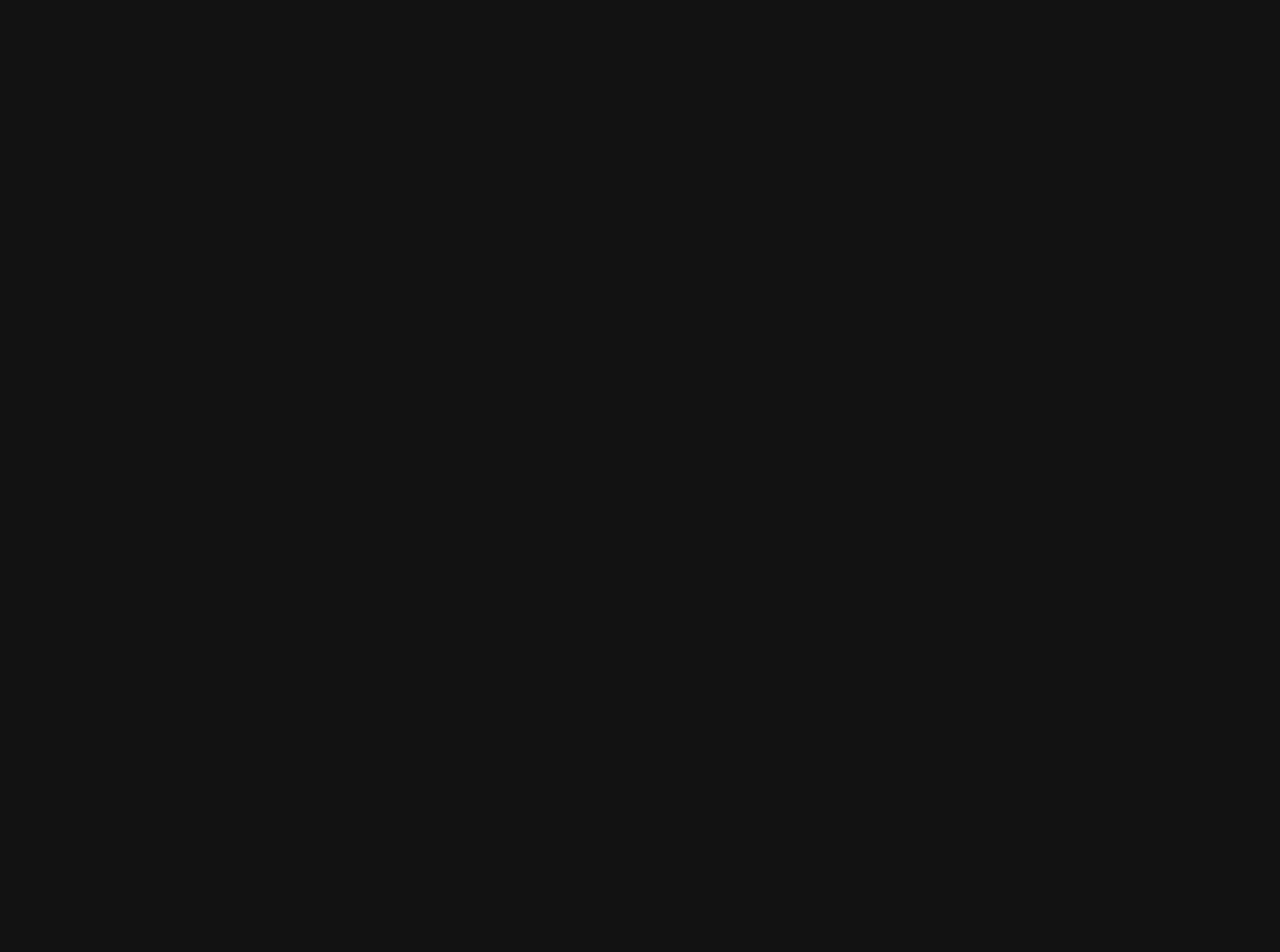
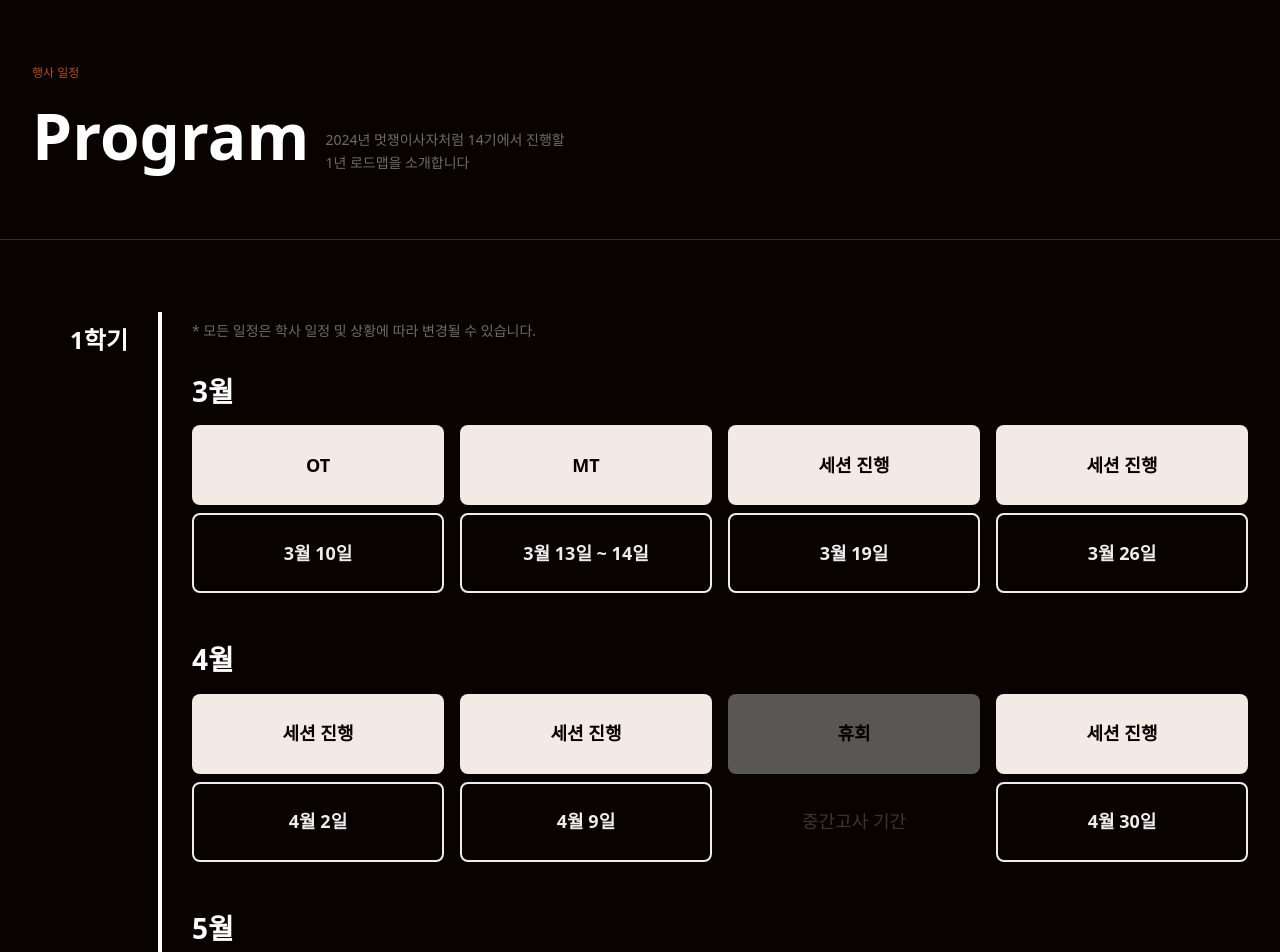
Before and after one commit to likelion-14th-page/likelion-14th-FE, a React (Vite) app: page /events in a window 1280 px wide. Before the commit this address had no page. Shown: the top 952 px of the page. Before the commit the page ends 800 px from the top, so only its background shows below. Built offline with nearby package versions, Linux system fonts and the light colour scheme.

Commit message:
#2 [UI] 행사일정 페이지 구현

```diff
--- a/src/App.jsx
+++ b/src/App.jsx
@@ -1,11 +1,13 @@
 import { BrowserRouter as Router, Route, Routes } from "react-router-dom"
 import ColorTest from "./components/common/ColorTest"
+import Events from "./pages/Events"
 
 function App() {
   return (
     <Router>
       <Routes>
         <Route path="/color-test" element={<ColorTest />} />
+        <Route path="/events" element={<Events />} />
       </Routes>
     </Router>
   )
--- /dev/null
+++ b/src/components/events/EventCard.jsx
@@ -0,0 +1,44 @@
+export default function EventCard({ title, date, isDisabled = false }) {
+  // 날짜에 숫자가 포함되어 있는지 확인 (예: '3월 10일' -> true, '추후 공지' -> false)
+  const hasDateNumber = /\d/.test(date);
+
+  // 보더를 보여줄 조건: 비활성화 상태가 아니고(AND) 날짜 형식(숫자 포함)일 때
+  const showBorder = !isDisabled && hasDateNumber;
+
+  return (
+    <div className="flex flex-col gap-2">
+      {/* 제목 부분 */}
+      <div
+        className={`
+          px-6 py-4 text-center flex items-center justify-center h-20 rounded-lg transition-all duration-200
+          ${
+            isDisabled
+              ? 'bg-gray-04 text-black opacity-60'
+              : 'bg-bright-orange-02 text-bg-dark hover:shadow-lg'
+          }
+        `}
+      >
+        <div className="body-18-bold">{title}</div>
+      </div>
+
+      {/* 날짜 부분 */}
+      <div
+        className={`
+          px-6 py-4 text-center flex items-center justify-center h-20 rounded-lg transition-all duration-200
+          ${
+            isDisabled
+              ? 'text-gray-04 opacity-60'
+              : 'text-gray-01 hover:shadow-lg'
+          }
+          ${
+            showBorder ? 'border-2 border-gray-01' : ''
+          }
+        `}
+      >
+        <div className={hasDateNumber ? "body-18-bold" : "body-18-regular text-gray-04 opacity-60"}>
+          {date}
+        </div>
+      </div>
+    </div>
+  );
+}
--- /dev/null
+++ b/src/components/events/EventSeason.jsx
@@ -0,0 +1,59 @@
+import EventCard from './EventCard';
+
+export default function EventSeason({ season, monthsData, seasonColor, description }) {
+  const filteredMonths = monthsData.filter(monthData => monthData.events.length > 0);
+
+  return (
+    <div className="flex gap-6 mb-16">
+
+      {/* 1. 왼쪽: 계절 제목 */}
+      <div className="flex-shrink-0 w-24 text-right pt-1">
+        <h2
+          className="title-24-semibold break-keep"
+          style={{ color: seasonColor }}
+        >
+          {season}
+        </h2>
+      </div>
+
+      {/* 2. 중앙: 세로 줄 */}
+      <div className="flex flex-col items-center relative">
+        <div
+          className="w-1 flex-1 -mt-2"
+          style={{ backgroundColor: seasonColor }}
+        ></div>
+        <div
+          className="w-4 h-4 rounded-full flex-shrink-0 z-10"
+          style={{ backgroundColor: seasonColor }}
+        ></div>
+      </div>
+
+      {/* 3. 오른쪽: 컨텐츠 영역 */}
+      <div className="flex-1 pb-8">
+        {description && (
+          <div className="mb-8">
+            {description}
+          </div>
+        )}
+
+        <div className="space-y-12">
+          {filteredMonths.map((monthData) => (
+            <div key={monthData.month}>
+              <h3 className="title-28-semibold text-white mb-4">{monthData.month}</h3>
+              <div className="grid grid-cols-1 sm:grid-cols-2 md:grid-cols-3 lg:grid-cols-4 gap-4">
+                {monthData.events.map((event, index) => (
+                  <EventCard
+                    key={index}
+                    title={event.title}
+                    date={event.date}
+                    isDisabled={event.isDisabled}
+                  />
+                ))}
+              </div>
+            </div>
+          ))}
+        </div>
+      </div>
+    </div>
+  );
+}
--- a/src/index.css
+++ b/src/index.css
@@ -3,6 +3,32 @@
 @theme {
   --font-family-sans: "Pretendard", -apple-system, BlinkMacSystemFont,
     "Segoe UI", sans-serif;
+
+  /* Typography - Title */
+  --font-size-title-64: 64px;
+  --font-size-title-32: 32px;
+  --font-size-title-28: 28px;
+  --font-size-title-24: 24px;
+  --font-size-title-20: 20px;
+
+  /* Typography - Body */
+  --font-size-body-18: 18px;
+  --font-size-body-16: 16px;
+  --font-size-body-14: 14px;
+
+  /* Typography - Detail */
+  --font-size-detail-12: 12px;
+  --font-size-detail-10: 10px;
+
+  /* Font Weights */
+  --font-weight-regular: 400;
+  --font-weight-semibold: 600;
+  --font-weight-bold: 700;
+
+  /* Line Heights */
+  --line-height-120: 120%;
+  --line-height-130: 130%;
+  --line-height-150: 150%;
 
   /* Colors - Orange Palette */
   --color-orange-gradient: #BA4E23;
@@ -10,6 +36,7 @@
   --color-orange-02: #804229;
   --color-orange-03: #DC8563;
   --color-orange-04: #BA4E23;
+  --color-orange-hover: #531E08;
   --color-bright-orange-01: #FFE4D3;
   --color-bright-orange-02: #F3EAE5;
   --color-bright-orange-01-hover: #ECCEBB;
@@ -21,16 +48,91 @@
   --color-gray-01: #EDEDED;
   --color-gray-02: #D9D9D9;
   --color-gray-03: #B0B0B0;
-  --color-gray-05: #8F8F8F;
-  --color-gray-07: #515154;
+  --color-gray-04: #8F8F8F;
+  --color-gray-05: #6C6C6C;
+  --color-gray-06: #515154;
+  --color-gray-07: #2D2D2D;
 
   /* Colors - Background */
   --color-bg-dark: #080300;
   --color-bg-secondary: #1C1C1C;
+  --color-bg-transparency: #080300/70;
 }
 
 @layer base {
   :root {
     color-scheme: dark;
   }
+
+  /* Title Styles */
+  .title-120-bold {
+    @apply text-[120px] font-bold leading-[120%];
+  }
+
+  .title-64-bold {
+    @apply text-[64px] font-bold leading-[120%];
+  }
+
+  .title-32-semibold {
+    @apply text-[32px] font-semibold leading-[130%];
+  }
+
+  .title-28-semibold {
+    @apply text-[28px] font-semibold leading-[130%];
+  }
+
+  .title-24-semibold {
+    @apply text-[24px] font-semibold leading-[130%];
+  }
+
+  .title-20-semibold {
+    @apply text-[20px] font-semibold leading-[130%];
+  }
+
+  /* Body Styles */
+  .body-18-regular {
+    @apply text-[18px] font-regular leading-[150%];
+  }
+
+  .body-18-semibold {
+    @apply text-[18px] font-semibold leading-[150%];
+  }
+
+  .body-18-bold {
+    @apply text-[18px] font-bold leading-[150%];
+  }
+
+  .body-16-regular {
+    @apply text-[16px] font-regular leading-[150%];
+  }
+
+  .body-16-semibold {
+    @apply text-[16px] font-semibold leading-[150%];
+  }
+
+  .body-14-regular {
+    @apply text-[14px] font-regular leading-[150%];
+  }
+
+  .body-14-semibold {
+    @apply text-[14px] font-semibold leading-[150%];
+  }
+
+  /* Detail Styles */
+  .detail-12-regular {
+    @apply text-[12px] font-regular leading-[150%];
+  }
+
+  .detail-12-semibold {
+    @apply text-[12px] font-semibold leading-[150%];
+  }
+
+  .detail-10-regular {
+    @apply text-[10px] font-regular leading-[150%];
+  }
+
+  /* Gradient */
+  .bg-orange-gradient {
+    background: linear-gradient(135deg, #BA4E23 0%, #080300 100%);
+  }
 }
--- /dev/null
+++ b/src/pages/Events.jsx
@@ -0,0 +1,119 @@
+import EventSeason from '../components/events/EventSeason';
+
+export default function Events() {
+  // 1학기
+  const eventsSemester1 = [
+    {
+      month: '3월',
+      events: [
+        { title: 'OT', date: '3월 10일', isDisabled: false },
+        { title: 'MT', date: '3월 13일 ~ 14일', isDisabled: false },
+        { title: '세션 진행', date: '3월 19일', isDisabled: false },
+        { title: '세션 진행', date: '3월 26일', isDisabled: false },
+      ],
+    },
+    {
+      month: '4월',
+      events: [
+        { title: '세션 진행', date: '4월 2일', isDisabled: false },
+        { title: '세션 진행', date: '4월 9일', isDisabled: false },
+        { title: '휴회', date: '중간고사 기간', isDisabled: true },
+        { title: '세션 진행', date: '4월 30일', isDisabled: false },
+      ],
+    },
+    {
+      month: '5월',
+      events: [
+        { title: '세션 진행', date: '5월 7일', isDisabled: false },
+        { title: '세션 진행', date: '5월 14일', isDisabled: false },
+        { title: '기획/디자인 발표', date: '5월 21일', isDisabled: false },
+        { title: '해커톤 팀빌딩', date: '5월 28일', isDisabled: false },
+      ],
+    },
+    {
+      month: '6월',
+      events: [
+        { title: '휴회', date: '기말고사 기간 + 해커톤 준비', isDisabled: true },
+      ],
+    },
+  ];
+
+  // 방학
+  const eventsSummer = [
+    {
+      month: '7월',
+      events: [
+        { title: '애거돈', date: '추후 공지', isDisabled: false },
+        { title: '방학 세션 진행', date: '추후 공지', isDisabled: false },
+      ],
+    },
+    {
+      month: '8월',
+      events: [
+        { title: '해커톤', date: '추후 공지', isDisabled: false },
+      ],
+    },
+  ];
+
+  // 2학기
+  const eventsSemester2 = [
+    {
+      month: '9월',
+      events: [],
+    },
+    {
+      month: '10월',
+      events: [
+        { title: '데모데이 준비 및 점검', date: '팀별 개별 미팅', isDisabled: false },
+      ],
+    },
+    {
+      month: '11월',
+      events: [
+        { title: '데모데이', date: '추후 공지', isDisabled: false },
+      ],
+    },
+  ];
+
+  return (
+    <div className="bg-bg-dark min-h-screen text-white">
+      {/* 헤더 섹션 */}
+      <section className="py-16 px-4 sm:px-8 border-b border-gray-07">
+        <p className="detail-12-regular text-orange-04 mb-4">행사 일정</p>
+
+        <div className="flex items-end gap-4">
+          <h1 className="title-64-bold">Program</h1>
+
+          <div className="h-full flex items-end">
+            <p className="body-14-regular text-gray-05 leading-relaxed">
+              2024년 멋쟁이사자처럼 14기에서 진행할
+              <br />
+              1년 로드맵을 소개합니다
+            </p>
+          </div>
+        </div>
+      </section>
+
+      {/* 컨텐츠 섹션 */}
+      <section className="py-20 px-4 sm:px-8">
+
+        {/* 1학기에만 description 전달 */}
+        <EventSeason
+          season="1학기"
+          monthsData={eventsSemester1}
+          seasonColor="#FFFFFF"
+          description={
+            <p className="body-14-regular text-gray-05">
+              * 모든 일정은 학사 일정 및 상황에 따라 변경될 수 있습니다.
+            </p>
+          }
+        />
+
+        {/* 나머지 계절은 description 없이 사용 */}
+        <EventSeason season="방학" monthsData={eventsSummer} seasonColor="#DC8563" />
+        <EventSeason season="2학기" monthsData={eventsSemester2} seasonColor="#FFFFFF" />
+
+      </section>
+    </div>
+  );
+}
```
Also changed, not shown: src/components/events/Events.jsx (added).
